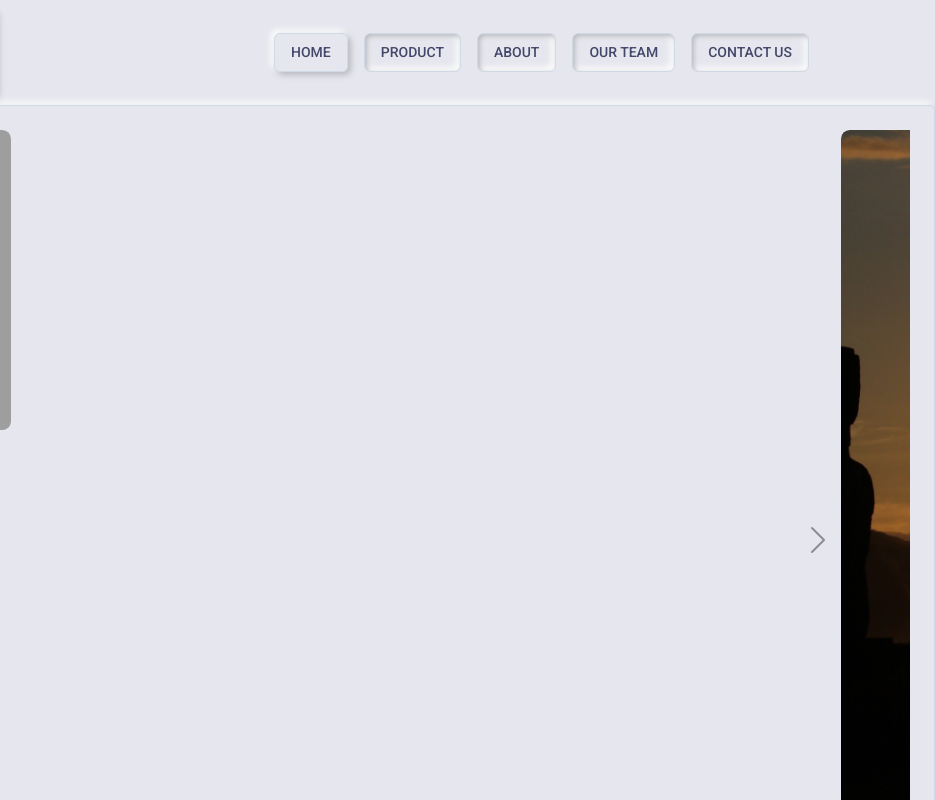
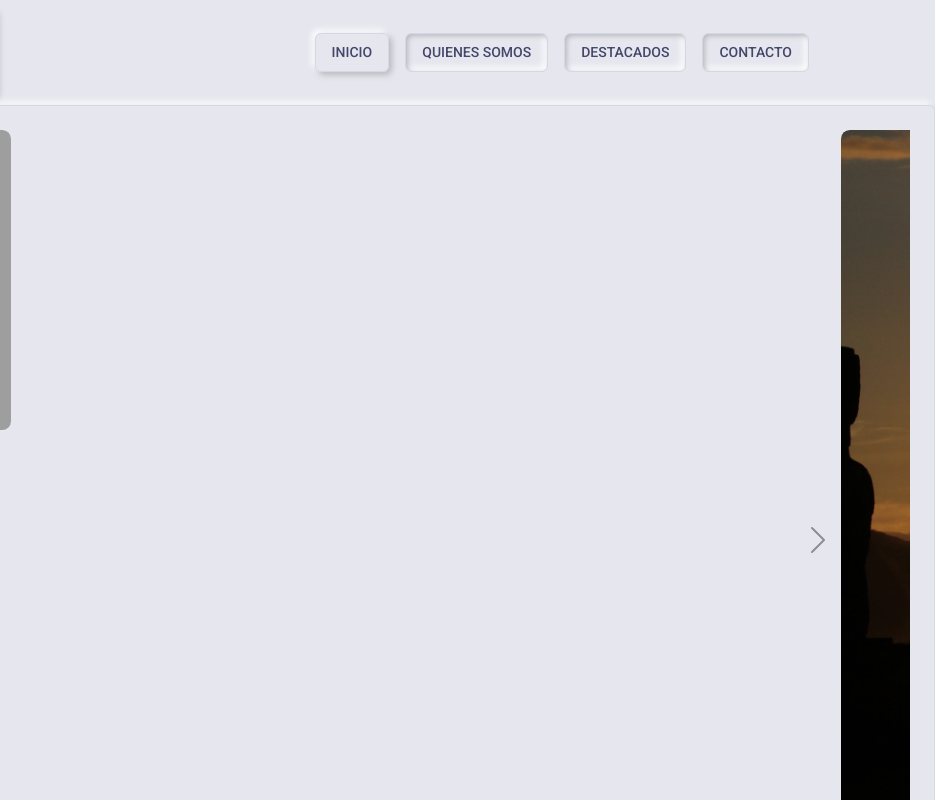
Before and after one commit to apinango70/viajesChile_V2, a plain HTML site: page index.html in a window 1280 px wide. Shown: the top 800 px of the page, 345-1280 px from the left. Drawn offline with nearby package versions, Linux system fonts and the light colour scheme; grey boxes are pictures that could not be loaded.

Commit message:
tercer commit

```diff
--- a/assets/css/styles.css
+++ b/assets/css/styles.css
@@ -22,9 +22,7 @@ h5{
 
 
 
-.c2 img{
-  height: 45%!important;
- }
+
 
 #contacto h2{
   margin: 1.5em 0 1em 0;
--- a/index.html
+++ b/index.html
@@ -38,20 +38,18 @@
             <div class="collapse navbar-collapse" id="navbarSupportedContent">
               <ul class="navbar-nav ms-auto mb-2 mb-lg-0">
                 <li class="nav-item mx-2">
-                  <a class="nav-link shadow-out-hover px-3 py-2" aria-current="page" href="#">Home</a>
+                  <a class="nav-link shadow-out-hover px-3 py-2" aria-current="page" href="#">Inicio</a>
                 </li>
                 <li class="nav-item mx-2">
-                  <a class="nav-link shadow-in-hover px-3 py-2" href="#">Product</a>
+                  <a class="nav-link shadow-in-hover px-3 py-2" href="#">Quienes somos</a>
                 </li>
                 <li class="nav-item mx-2">
-                  <a class="nav-link shadow-in-hover px-3 py-2" href="#">About</a>
+                  <a class="nav-link shadow-in-hover px-3 py-2" href="#">Destacados</a>
                 </li>
                 <li class="nav-item mx-2">
-                  <a class="nav-link shadow-in-hover px-3 py-2" href="#">Our Team</a>
+                  <a class="nav-link shadow-in-hover px-3 py-2" href="#">contacto</a>
                 </li>
-                <li class="nav-item mx-2">
-                  <a class="nav-link shadow-in-hover px-3 py-2" href="#">Contact Us</a>
-                </li>
+
               </ul>
             </div>
           </div>
```
